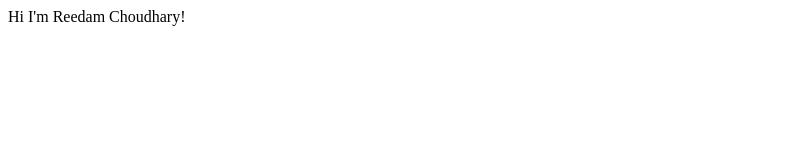
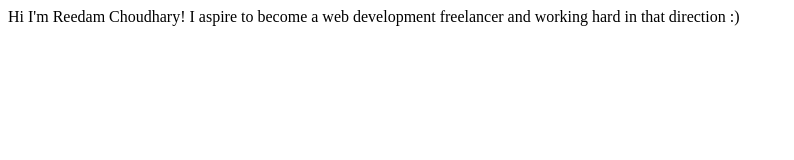
Before and after one commit to reedamchoudhary/reedamchoudhary-portfolio.com, a plain HTML site: page index.html in a window 1280 px wide. Shown: the whole page, without its empty margins (0-794 px from the left). Drawn offline with Linux system fonts and the light colour scheme.

Commit message:
feat : added more intro to the site

```diff
--- a/index.html
+++ b/index.html
@@ -4,6 +4,6 @@
         <title>Reedam's Portfolio</title>
     </head>
     <body>
-        Hi I'm Reedam Choudhary!
+        Hi I'm Reedam Choudhary! I aspire to become a web development freelancer and working hard in that direction :)
     </body>
 </html>
```
